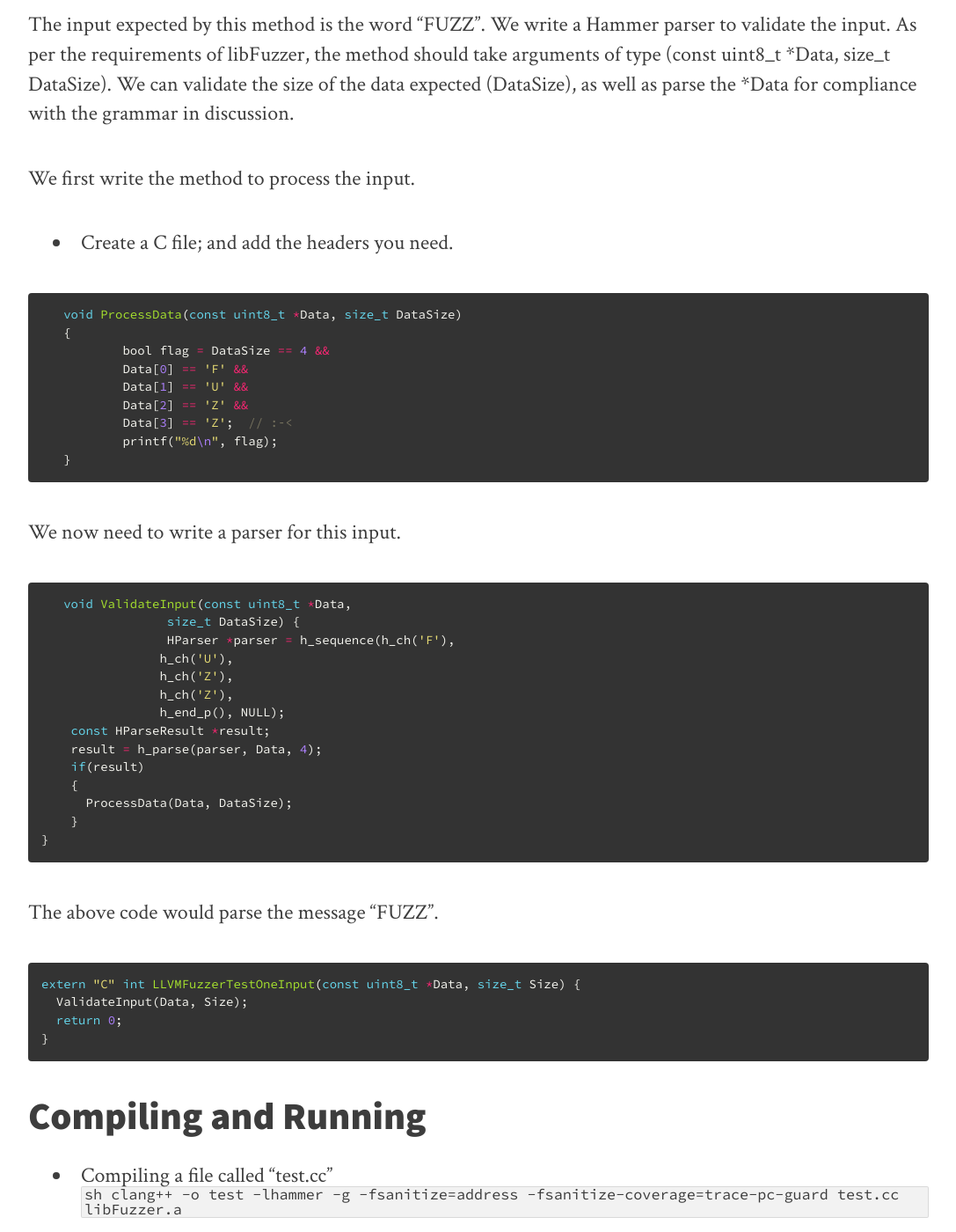
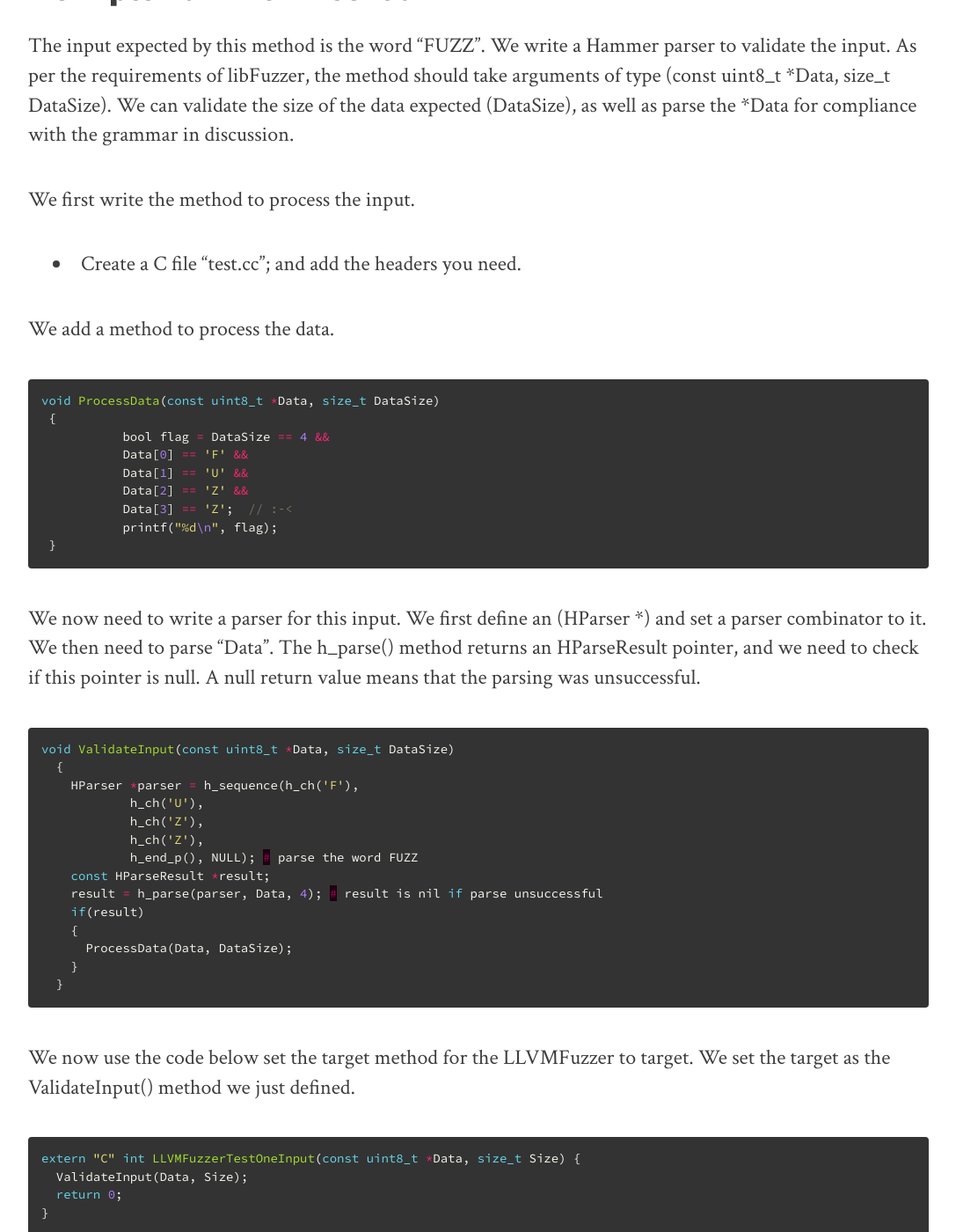
Before and after one commit to prashantbarca/prashantbarca.github.io, a Jekyll site: the page built from _posts/2017-04-20-libfuzzer.md, in a window 1280 px wide and 1400 px high, scrolled down 1860 px. Shown: the whole window at 88% size, without its empty margins (96-1183 px from the left). Built offline with Jekyll 4.4.1, drawn with Linux system fonts in a browser that asks for light colours; nearby versions of some CDN libraries; some of the changed text lies outside the part shown.

Commit message:
Fix some syntax

````diff
--- a/_posts/2017-04-20-libfuzzer.md
+++ b/_posts/2017-04-20-libfuzzer.md
@@ -14,7 +14,7 @@
 
 ## Setting up the environment
 
-- This section is a mirror of the libFuzzer tutorial.
+- This section is a mirror of the libFuzzer tutorial. You will find the instructions at [https://github.com/google/fuzzer-test-suite/blob/master/tutorial/libFuzzerTutorial.md](https://github.com/google/fuzzer-test-suite/blob/master/tutorial/libFuzzerTutorial.md).
 
 - Install git
   ```shell
@@ -41,7 +41,7 @@
 
 - We now need to verify if the setup is right. We will make use of the test code given by the libFuzzer developers for this purpose.
 
-  ```shell
+   ```shell
    clang++ -g -fsanitize=address -fsanitize-coverage=trace-pc-guard FTS/tutorial/fuzz_me.cc libFuzzer.a
    ```
    ```shell
@@ -56,40 +56,42 @@
 
 We first write the method to process the input.
 
-- Create a C file; and add the headers you need.
+- Create a C file "test.cc"; and add the headers you need.
+
+We add a method to process the data.
 
 ```c
-   void ProcessData(const uint8_t *Data, size_t DataSize)
-   {
+void ProcessData(const uint8_t *Data, size_t DataSize)
+ {
    	   bool flag = DataSize == 4 &&
     	   Data[0] == 'F' &&
     	   Data[1] == 'U' &&
     	   Data[2] == 'Z' &&
     	   Data[3] == 'Z';  // :‑<
   	   printf("%d\n", flag);
-   }
+ }
 ```
 
-We now need to write a parser for this input.
+We now need to write a parser for this input. We first define an (HParser *) and set a parser combinator to it. We then need to parse "Data". The h_parse() method returns an HParseResult pointer, and we need to check if this pointer is null. A null return value means that the parsing was unsuccessful.
 
 ```c
-   void ValidateInput(const uint8_t *Data,
-   	         size_t DataSize) {
-    		 HParser *parser = h_sequence(h_ch('F'),
-                h_ch('U'),
-                h_ch('Z'),
-                h_ch('Z'),
-                h_end_p(), NULL);
+void ValidateInput(const uint8_t *Data, size_t DataSize)
+  {
+    HParser *parser = h_sequence(h_ch('F'),
+    	    h_ch('U'),
+            h_ch('Z'),
+            h_ch('Z'),
+            h_end_p(), NULL); # parse the word FUZZ
     const HParseResult *result;
-    result = h_parse(parser, Data, 4);
+    result = h_parse(parser, Data, 4); # result is nil if parse unsuccessful
     if(result)
     {
       ProcessData(Data, DataSize);
     }
-}
+  }
 ```
 
-The above code would parse the message "FUZZ".
+We now use the code below set the target method for the LLVMFuzzer to target. We set the target as the ValidateInput() method we just defined.
 
 ```c
 extern "C" int LLVMFuzzerTestOneInput(const uint8_t *Data, size_t Size) {
````
